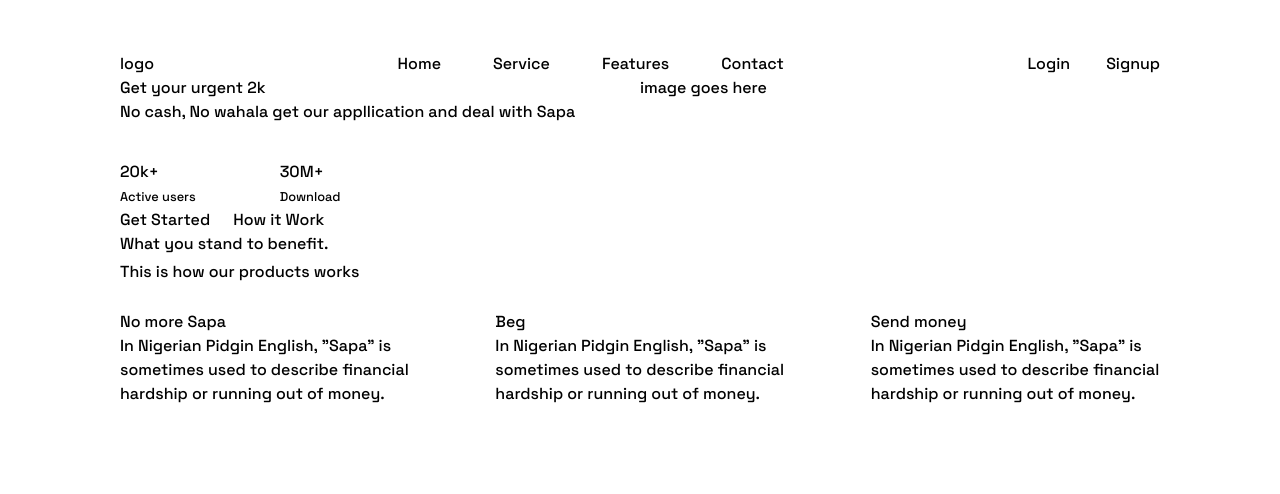
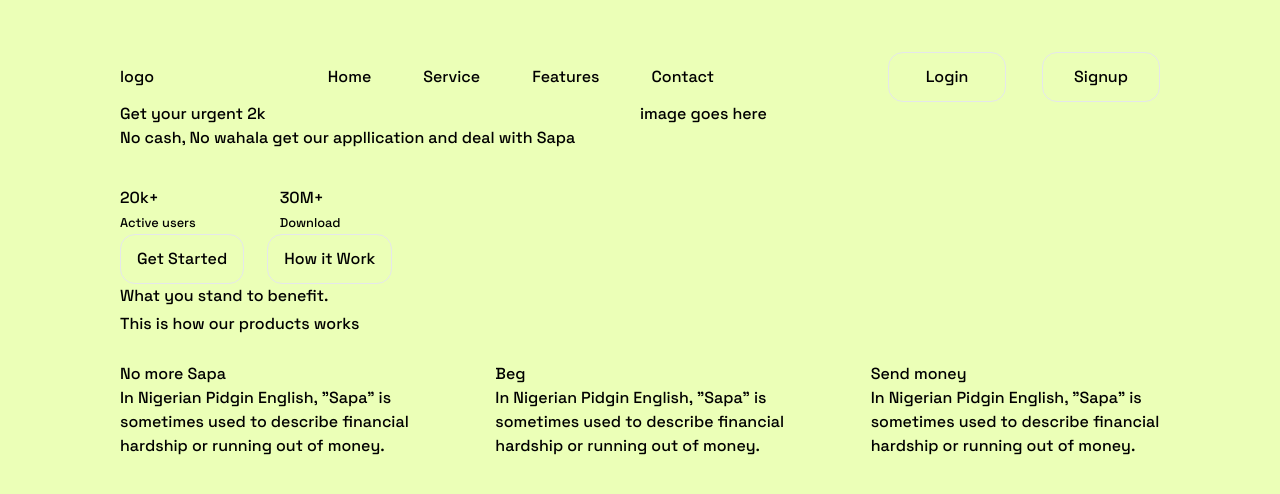
Before and after one commit to JCalmCrasher/sapa-ui, a React (Vite) app: page / in a window 1280 px wide. Shown: the top 494 px of the page. Built offline with nearby package versions, Linux system fonts and the light colour scheme.

Commit message:
style elements

```diff
--- a/src/index.css
+++ b/src/index.css
@@ -2,6 +2,27 @@
 @tailwind components;
 @tailwind utilities;
 
-html, body{
-    @apply font-serif;
+@layer base {
+ html,
+ body {
+  @apply font-serif bg-primary;
+ }
+
+ button {
+  @apply py-3 px-4 rounded-[15px] min-w-[118px] transition-colors duration-200 border;
+ }
 }
+
+@layer components {
+ .btn-primary {
+  @apply bg-secondary text-white border-transparent hover:bg-transparent hover:text-secondary border hover:border-secondary;
+ }
+
+ .btn-outline {
+  @apply bg-transparent text-secondary border-secondary hover:bg-secondary hover:text-white hover:border-none;
+ }
+
+ .btn-text {
+  @apply p-0 border-none text-secondary;
+ }
+}
```
